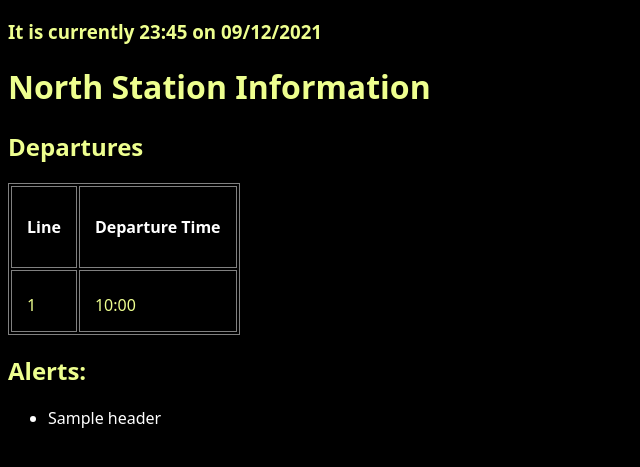
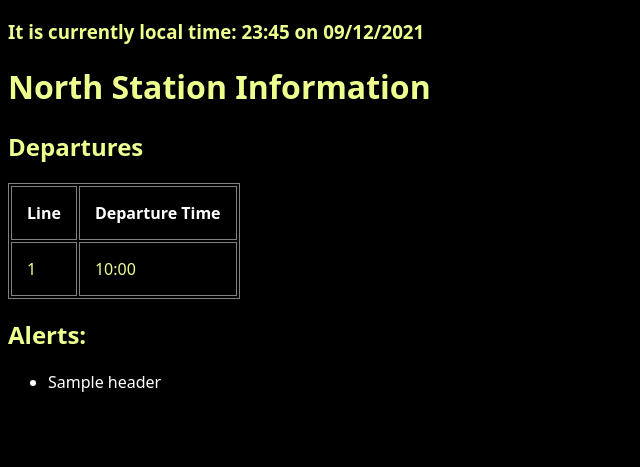
Before and after one commit to skylera93/mbta-app, a Flask app: page / in a window 1280 px wide. Shown: the top 467 px of the page, without its empty margins (0-640 px from the left). Run offline with Flask 2, Linux system fonts and the light colour scheme; a database or web service that is not in the repository returns one stand-in record (values such as "Sample title"); data that the repository does not hold is empty; some libraries are stand-ins or nearby versions.

Commit message:
Use predictions endpoint instead of schedules, show all predicted trains with ascending departure times, few other tweaks

```diff
--- a/app.py
+++ b/app.py
@@ -6,22 +6,23 @@ from flask import Flask, render_template
 
 app = Flask(__name__)
 BASE_ENDPOINT = "https://api-v3.mbta.com/"
-SCHEDULES_ARGS = "schedules?include=route,trip,stop&filter[stop]=place-north&sort=departure_time&page[limit]=10"
+SCHEDULES_ARGS = "predictions?filter[stop]=place-north&sort=-departure_time&filter[route_type]=0,1,2"
 ALERTS_ARGS = "alerts?filter[stop]=place-north&page[limit]=5"
 
 def get_departures():
     response = requests.get(BASE_ENDPOINT + SCHEDULES_ARGS)
 
     departures = []
-    for schedule in response.json()["data"]:
-        departure_time = schedule['attributes']['departure_time']
-        departure_time = departure_time[11:16]
-        departures.append({
-            "Line": schedule['relationships']['route']['data']['id'],
-            "DepartureTime": departure_time
-        })
+    for prediction in response.json()["data"]:
+        departure_time = prediction['attributes']['departure_time']
+        if departure_time:
+            departure_time = departure_time[11:16]
+            departures.append({
+                "Line": prediction['relationships']['route']['data']['id'],
+                "DepartureTime": departure_time
+            })
 
-    return departures
+    return departures[::-1]
 
 def get_alerts():
     response = requests.get(BASE_ENDPOINT + ALERTS_ARGS)
--- a/static/css/style.css
+++ b/static/css/style.css
@@ -18,7 +18,7 @@ table, th, td {
 
 th {
     color:white;
-    height: 50px;
+    height: 12px;
     text-align: left;
     padding: 15px;
 }
@@ -26,7 +26,7 @@ th {
 td {
     color:rgb(238, 255, 143);
     text-align: left;
-    height: 30px;
+    height: 6px;
     padding: 15px;
     vertical-align: bottom;
 }
--- a/templates/base.html
+++ b/templates/base.html
@@ -4,6 +4,7 @@
     <!-- Required meta tags -->
     <meta charset="utf-8">
     <meta name="viewport" content="width=device-width, initial-scale=1, shrink-to-fit=no">
+    <meta http-equiv="refresh" content="60" >
 
     <!-- Bootstrap CSS -->
     <link rel="stylesheet" href="{{ url_for('static', filename= 'css/style.css') }}")>
@@ -12,7 +13,7 @@
   </head>
   <body>
     <nav class="navbar navbar-expand-md navbar-dark bg-light">
-        <h3>It is currently <span id="datetime"></span></h3>
+        <h3>It is currently local time: <span id="datetime"></span></h3>
         <script>
         var dt = new Date();
         document.getElementById("datetime").innerHTML = (("0"+dt.getHours()).slice(-2)) +":"+ (("0"+dt.getMinutes()).slice(-2)) + " on " + (("0"+(dt.getMonth()+1)).slice(-2)) +"/"+ (("0"+dt.getDate()).slice(-2)) +"/"+ (dt.getFullYear());
```
